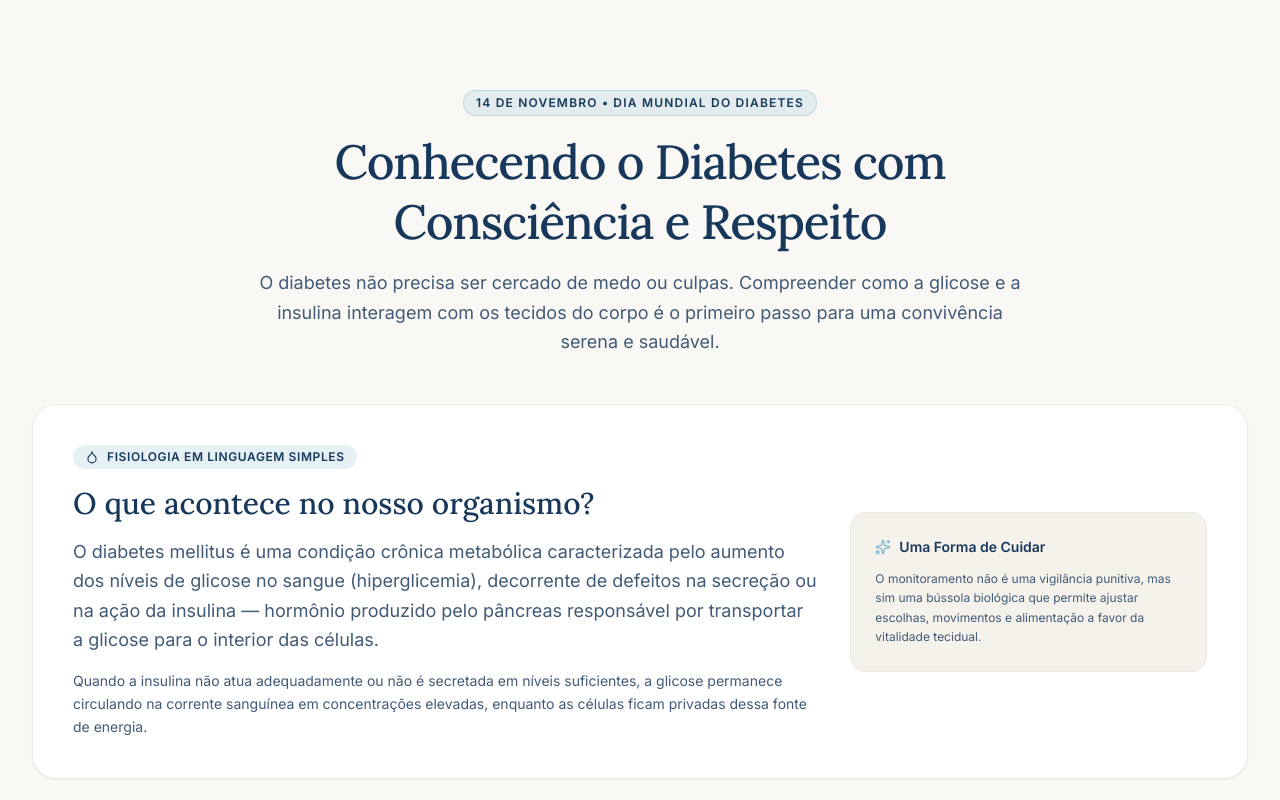
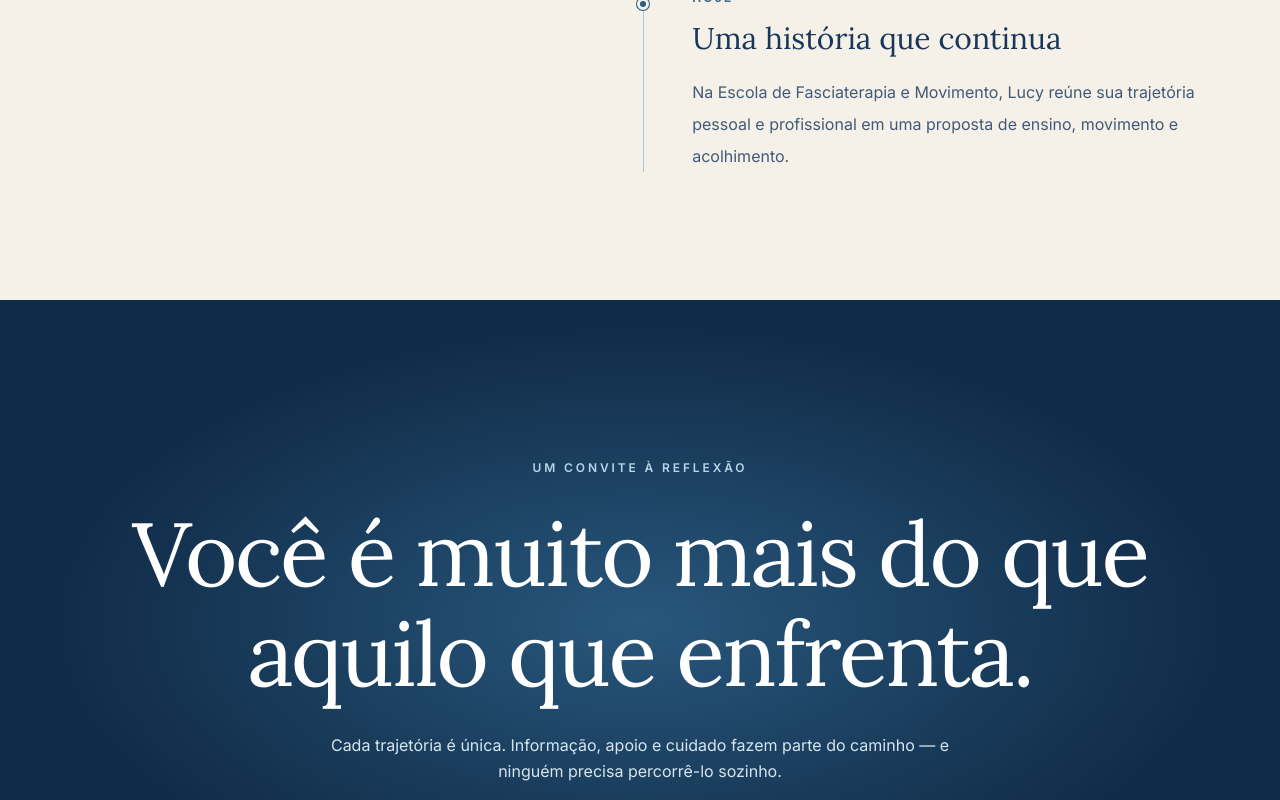
Before and after one commit to mslol21/projeto-lucy, a Next.js app: page / in a window 1280 px wide. Shown: the part 2289-3089 px from the top of the page. Built offline with nearby package versions, Linux system fonts and the light colour scheme.

Commit message:
feat: place personal story before November awareness educational sections

```diff
--- a/src/app/page.tsx
+++ b/src/app/page.tsx
@@ -2,6 +2,7 @@ import React from "react";
 import { Header } from "@/components/layout/Header";
 import { Footer } from "@/components/layout/Footer";
 import { HeroSection } from "@/components/sections/HeroSection";
+import { LucyStorySection, ReflectionSection } from "@/components/sections/LucyStorySection";
 import { DatesPurposeSection } from "@/components/sections/DatesPurposeSection";
 import { DiabetesSection } from "@/components/sections/DiabetesSection";
 import { NeuropathySection } from "@/components/sections/NeuropathySection";
@@ -13,10 +14,12 @@ import { ReferencesSection } from "@/components/sections/ReferencesSection";
 
 export default function HomePage() {
   return (
-    <div className="flex flex-col min-h-screen">
+    <div className="flex min-h-screen flex-col">
       <Header />
       <main className="flex-1">
         <HeroSection />
+        <LucyStorySection />
+        <ReflectionSection />
         <DatesPurposeSection />
         <DiabetesSection />
         <NeuropathySection />
```
